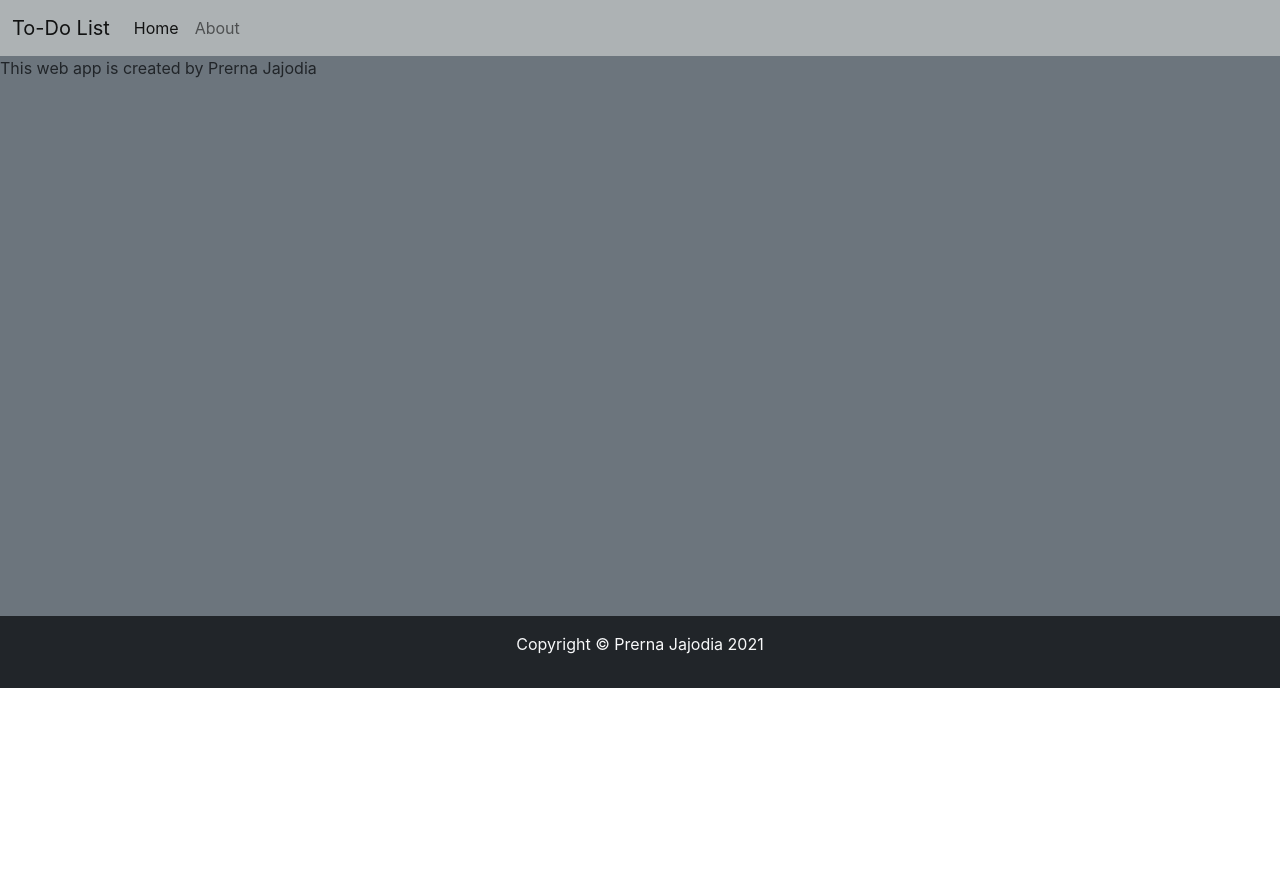
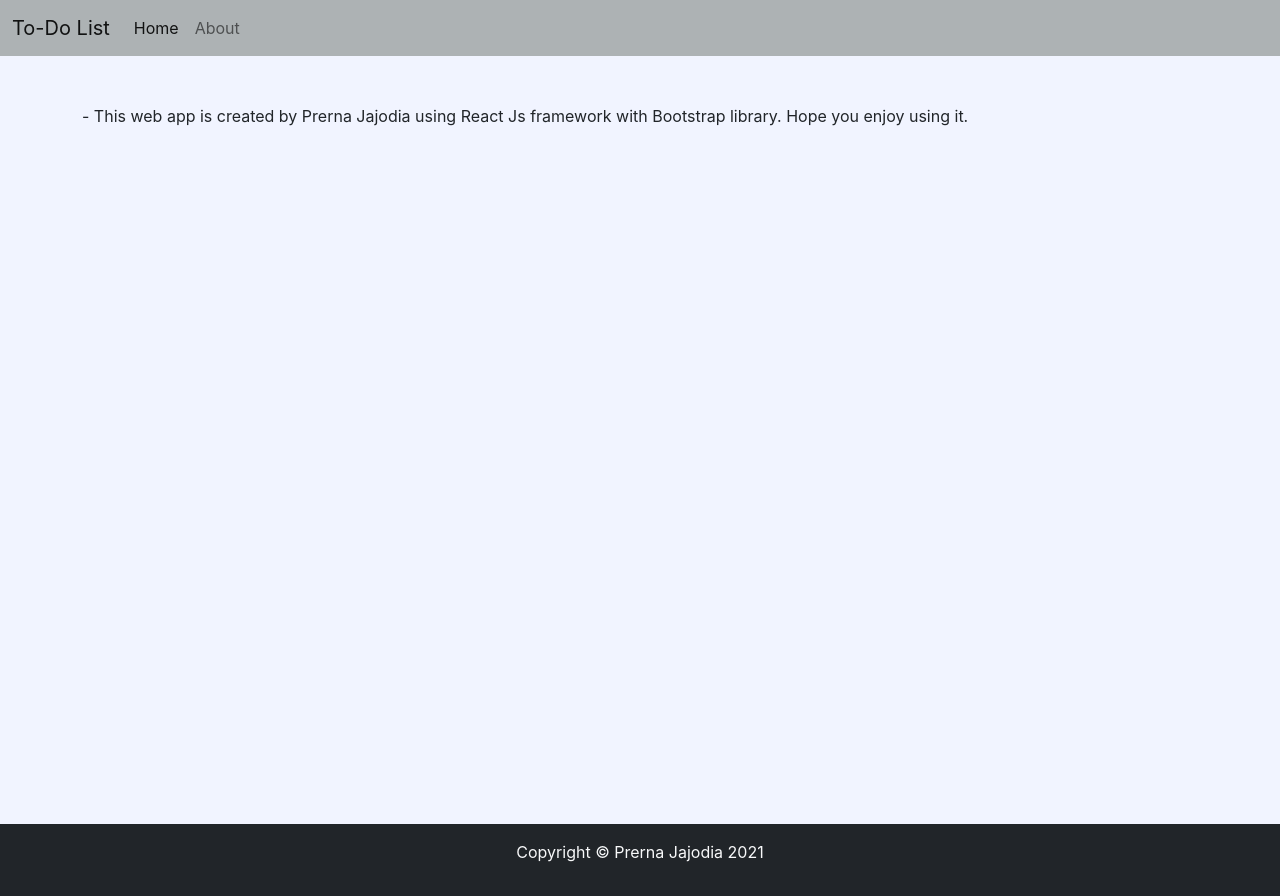
Before and after one commit to prernajajodia/To-do-list-, a React (Create React App) app: page /about in a window 1280 px wide. Before the commit the page ends 800 px from the top, so only its background shows below. Built offline with nearby package versions, Linux system fonts and the light colour scheme.

Commit message:
Layout changed

```diff
--- a/src/App.js
+++ b/src/App.js
@@ -68,7 +68,7 @@ function App() {
 
 
   return (
-    <div style= {{backgroundColor : "#FAD0C9FF"}}>
+    <div style= {{backgroundColor : "#F1F4FFFF"}}>
       <Router>
         <Header title="To-Do List" searchBar={false} />
         <Switch>
--- a/src/MyComponents/About.js
+++ b/src/MyComponents/About.js
@@ -4,16 +4,18 @@ export const About = () => {
 
     let Style = {
 
-
-        minHeight: "70vh",
+        backgroundColor : "#F1F4FFFF",
+        minHeight: "90vh",
 
         height : "100%"
     }
     return (
 
-        <div className = " bg-secondary " style = {Style}>
-            <div className = "my -3" >
-            This web app is created by Prerna Jajodia
+        <div     style = {Style}>
+            <div className = "my-5 margin container" >
+                <p> - This web app is created by Prerna Jajodia using React Js framework with Bootstrap library.
+                     Hope you enjoy using it.
+               </p>
               </div>
             </div>
 
--- a/src/MyComponents/AddToDo.js
+++ b/src/MyComponents/AddToDo.js
@@ -16,7 +16,7 @@ export const AddToDo = ({addToDo}) => {
         }
     }
     let FormStyle = {
-        backgroundColor : "#FAD0C9FF",
+        // backgroundColor : "#FAD0C9FF",
         color: "black",
         padding: "10px",
         width : "100%",
@@ -38,7 +38,7 @@ export const AddToDo = ({addToDo}) => {
                         <label htmlFor="desc" className="desc">Description</label>
                   <input type="text" value = {desc} onChange={(e)=> {setDesc(e.target.value)}} className="form-control" id="desc" />
                       </div>
-                     <button type="submit" className="btn btn-sm btn-success" style = {{backgroundColo:"#adb2b4"}}>Add To-Do</button>
+                     <button type="submit" className="btn btn-sm btn-success" style = {{color: "#ffff", background: "#70c299",border: "2px"}}>Add To-Do</button>
                         </div>
                     </form>
 
--- a/src/MyComponents/Task.js
+++ b/src/MyComponents/Task.js
@@ -1,6 +1,14 @@
 import React from 'react'
 
-export const Task = ({todos,onDelete}) => {
+export const Task = ({ todos, onDelete }) => {
+    let style = {
+
+        color: "#ffff",
+        background: "#70c299",
+        border: "2px",
+        boxShadow: "none"
+
+    }
 
     return (
 
@@ -10,7 +18,7 @@ export const Task = ({todos,onDelete}) => {
                         <p>
                             {todos.desc}
                         </p>
-                        <button className = 'btn btn-sm btn-danger' key = {todos.sno} onClick = {() => {onDelete(todos)}}>Delete</button>
+                        <button className = 'btn btn-sm btn-danger'  style = {style} key = {todos.sno} onClick = {() => {onDelete(todos)}}>Delete</button>
                     </h4>
 
         </div>
```
